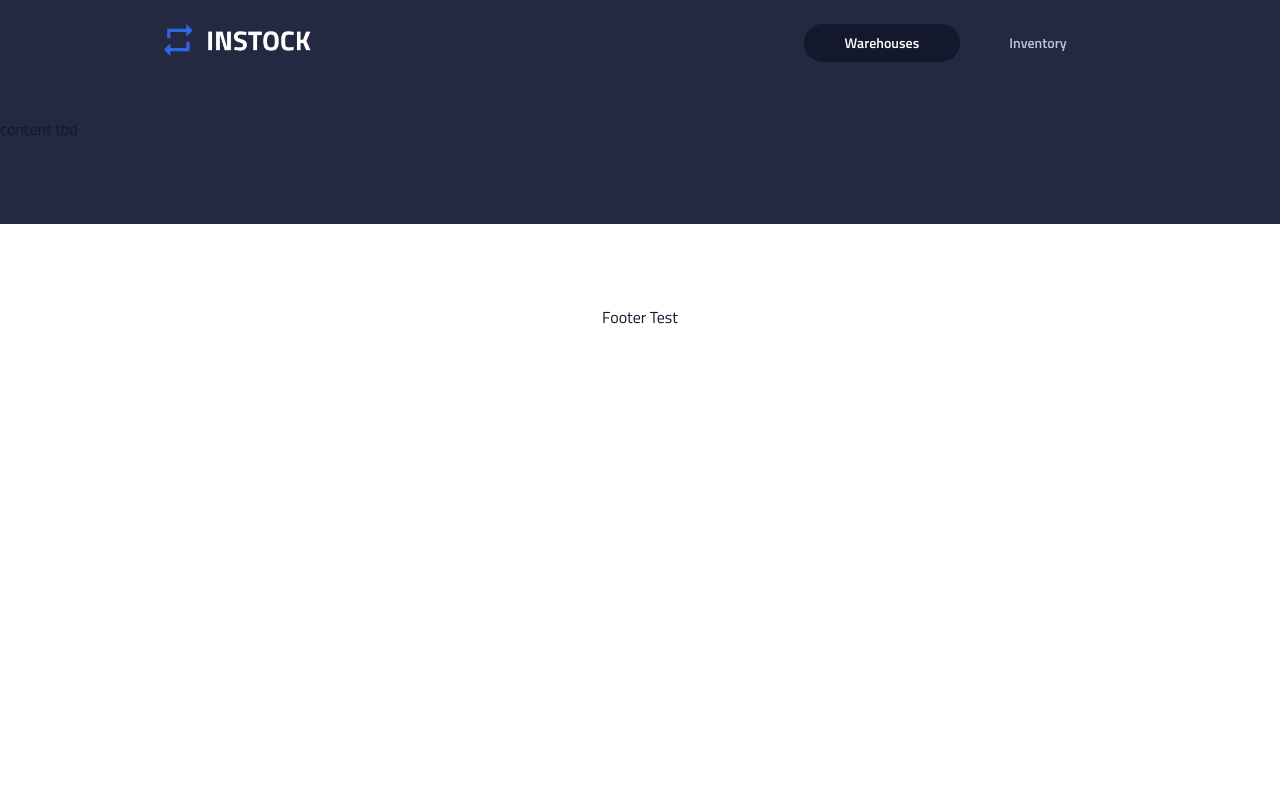
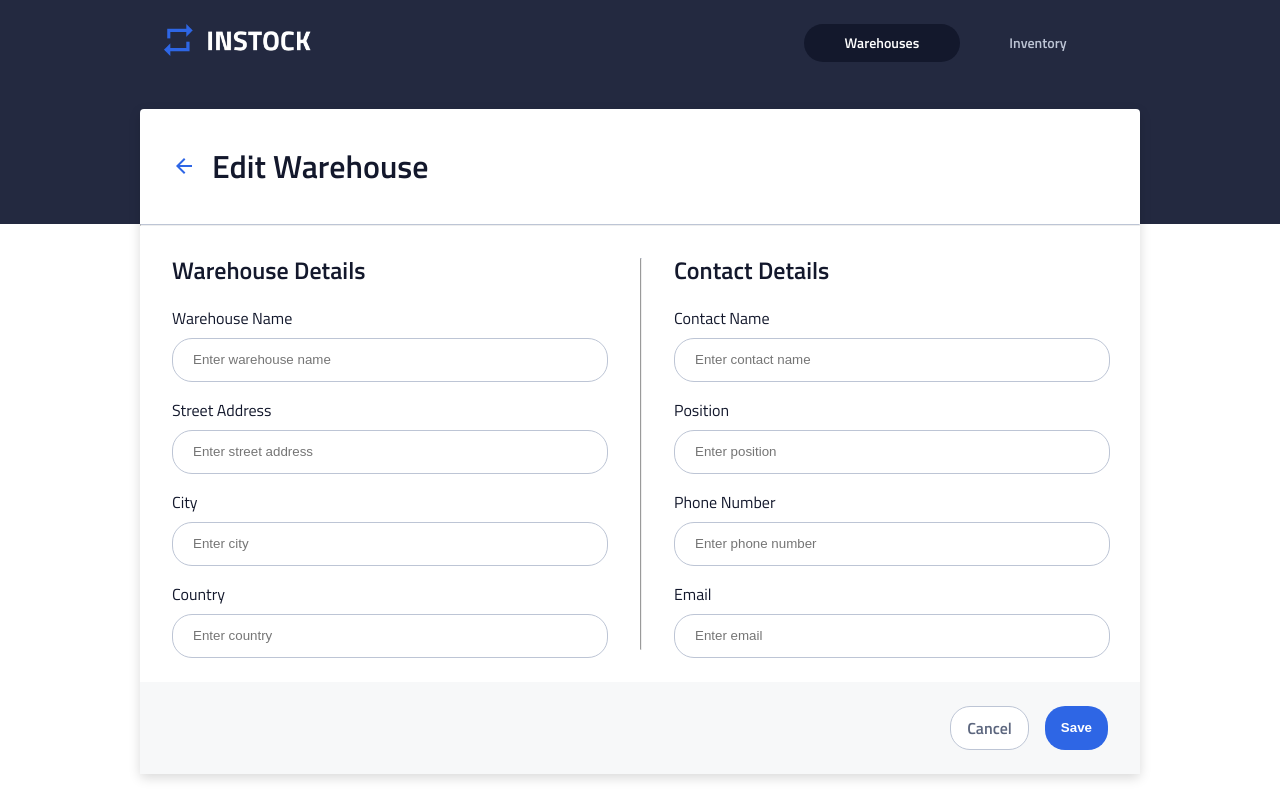
Before and after one commit to betty-alemayehu/InStock, a React (Vite) app: page /warehouses/1/edit in a window 1280 px wide. Shown: the top 800 px of the page. Built offline with nearby package versions, Linux system fonts and the light colour scheme; no server answers.

Commit message:
status: testing navigate to /warehouses in progress, post successful but redirect is not - passing to Ife for support

```diff
--- a/src/components/WarehouseAddForm/WarehouseAddForm.jsx
+++ b/src/components/WarehouseForm/WarehouseForm.jsx
@@ -1,11 +1,25 @@
-import { Link, useNavigate } from "react-router-dom";
-import "./WarehouseAddForm.scss";
-import { useState } from "react";
+import { useParams, Link, useNavigate } from "react-router-dom";
+import "./WarehouseForm.scss";
+import { useEffect, useState } from "react";
 import axios from "axios";
 
 const URL = import.meta.env.VITE_API_URL;
 
-function WarehouseAddForm() {
+function WarehouseForm() {
+  //Define an isEditMode Variable to check if the id parameter is present
+  const { id } = useParams();
+  const isEditMode = Boolean(id);
+  useEffect(() => {
+    if (isEditMode) {
+      axios
+        .get(`${URL}/warehouses/${id}`)
+        .then((response) => setFormData(response.data))
+        .catch((error) =>
+          console.error("Error fetching warehouse data:", error)
+        );
+    }
+  }, [isEditMode, id]);
+
   //to redirect user to warehouse list after submission
   const navigate = useNavigate();
 
@@ -80,11 +94,10 @@ function WarehouseAddForm() {
     event.preventDefault();
     if (validateFields()) {
       try {
-        const response = await axios.post(`${URL}/warehouses/add`, formData);
-
-        if (response.ok) {
-          //uncomment below for testing
-          // console.log("Warehouse added successfully!");
+        const response = isEditMode
+          ? await axios.put(`${URL}/warehouses/${id}`, formData)
+          : await axios.post(`${URL}/warehouses`, formData);
+        if (response.status === 200) {
           setFormData({
             warehouse_name: "",
             address: "",
@@ -95,11 +108,7 @@ function WarehouseAddForm() {
             contact_phone: "",
             contact_email: "",
           });
-
-          navigate("/warehouses"); // Redirect to /warehouses page
-        } else {
-          //uncomment below for testing
-          // console.log("Failed to add warehouse. Please try again.");
+          navigate("/");
         }
       } catch (error) {
         console.error(
@@ -122,7 +131,9 @@ function WarehouseAddForm() {
                 className="warehouse-form__icon"
               />
             </Link>
-            <h1 className="warehouse-form__title">Add New Warehouse</h1>
+            <h1 className="warehouse-form__title">
+              {isEditMode ? "Edit Warehouse" : "Add New Warehouse"}
+            </h1>
           </legend>
           <hr className="warehouse-form__divider" />
           <div className="warehouse-form__sections">
@@ -206,7 +217,7 @@ function WarehouseAddForm() {
             </Link>
 
             <button type="submit" className="button button--primary">
-              + Add Warehouse
+              {isEditMode ? "Save" : "+ Add Warehouse"}
             </button>
           </div>
         </form>
@@ -215,4 +226,4 @@ function WarehouseAddForm() {
   );
 }
 
-export default WarehouseAddForm;
+export default WarehouseForm;
--- a/src/pages/WarehouseAdd/WarehouseAdd.jsx
+++ b/src/pages/WarehouseAdd/WarehouseAdd.jsx
@@ -1,6 +1,6 @@
 import "./WarehouseAdd.scss";
-import WarehouseAddForm from "../../components/WarehouseAddForm/WarehouseAddForm";
+import WarehouseForm from "../../components/WarehouseForm/WarehouseForm";
 
 export default function WarehouseAdd() {
-  return <WarehouseAddForm />;
+  return <WarehouseForm />;
 }
--- a/src/pages/WarehouseEdit/WarehouseEdit.jsx
+++ b/src/pages/WarehouseEdit/WarehouseEdit.jsx
@@ -1,5 +1,6 @@
 import "./WarehouseEdit.scss";
+import WarehouseForm from "../../components/WarehouseForm/WarehouseForm";
 
 export default function WarehouseEdit() {
-  return <p>content tbd</p>;
+  return <WarehouseForm />;
 }
```
Also changed, not shown: src/components/WarehouseForm/WarehouseForm.scss (renamed from src/components/WarehouseAddForm/WarehouseAddForm.scss).
